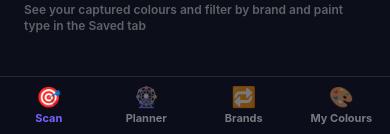
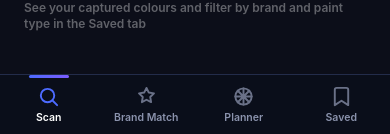
Before and after one commit to lukecode99/kids-colour-detective, a React Native app: screen / in a window 390 px wide. Shown: the part 707-841 px from the top of the page. Built offline with nearby package versions, Linux system fonts and the light colour scheme; no server answers.

Commit message:
CD-40: 4-tab nav with SVG icons, gradient underline, Saved badge [skip ci]

```diff
--- a/App.tsx
+++ b/App.tsx
@@ -3,7 +3,8 @@ import { Platform, View, Text, TouchableOpacity, StyleSheet, SafeAreaView } from
 import CameraScreen from './src/screens/CameraScreen';
 import WheelScreen from './src/screens/WheelScreen';
 import BrandMatchScreen from './src/screens/BrandMatchScreen';
-import MyColoursScreen from './src/screens/MyColoursScreen';
+import MyColoursScreen, { useSavedColors } from './src/screens/MyColoursScreen';
+import { COLORS } from './src/theme';
 
 interface State {
   hasError: boolean;
@@ -33,36 +34,104 @@ class ErrorBoundary extends React.Component<{ children: React.ReactNode }, State
   }
 }
 
-// Matches and Saved merged into My Colours (CD-13): one card per capture
-// — live scan on top, saved captures below, each with filterable matches
-// and its goes-with palette.
-// Planner (CD-17): pick a primary colour on a wheel instead of scanning.
-// Brands (CD-18): pick a brand colour, see cross-brand alternates by ΔE.
-type TabKey = 'scan' | 'wheel' | 'brands' | 'colours';
+// CD-40: 4 tabs — Scan · Brand Match · Planner · Saved.
+// "My Colours" renamed to "Saved", Brand Match promoted to top-level.
+type TabKey = 'scan' | 'brandmatch' | 'planner' | 'saved';
 
-const TABS: { key: TabKey; icon: string; label: string }[] = [
-  { key: 'scan', icon: '🎯', label: 'Scan' },
-  { key: 'wheel', icon: '🎡', label: 'Planner' },
-  { key: 'brands', icon: '🔁', label: 'Brands' },
-  { key: 'colours', icon: '🎨', label: 'My Colours' },
+// Renders an SVG icon from the design mock.
+// Web: native <svg> element via React.createElement (React Native Web passes it through).
+// Native: Unicode/emoji fallback.
+const NATIVE_ICONS: Record<TabKey, string> = {
+  scan: '🔍',
+  brandmatch: '⭐',
+  planner: '🎡',
+  saved: '🔖',
+};
+
+function TabIcon({ tab, color, size = 23 }: { tab: TabKey; color: string; size?: number }) {
+  if (Platform.OS !== 'web') {
+    return (
+      <Text style={{ fontSize: size * 0.85, lineHeight: size + 4, color }}>
+        {NATIVE_ICONS[tab]}
+      </Text>
+    );
+  }
+  // Web — inline SVG from the design mock (exact paths).
+  const ce = (React.createElement as any);
+  const p: Record<string, any> = {
+    width: size, height: size, viewBox: '0 0 24 24', fill: 'none',
+    stroke: color, strokeWidth: 2, strokeLinecap: 'round', strokeLinejoin: 'round',
+  };
+  switch (tab) {
+    case 'scan':
+      return ce('svg', p,
+        ce('circle', { key: 'c', cx: 11, cy: 11, r: 7 }),
+        ce('path', { key: 'p', d: 'M21 21l-4.3-4.3' }),
+      );
+    case 'brandmatch':
+      return ce('svg', p,
+        ce('path', { key: 'p', d: 'M12 3l2.4 4.9 5.4.8-3.9 3.8.9 5.4-4.8-2.5-4.8 2.5.9-5.4L4.2 8.7l5.4-.8z' }),
+      );
+    case 'planner':
+      return ce('svg', p,
+        ce('circle', { key: 'c', cx: 12, cy: 12, r: 8.5 }),
+        ce('path', { key: 'p', d: 'M12 3.5v17M3.5 12h17M6 6l12 12M18 6L6 18' }),
+      );
+    case 'saved':
+      return ce('svg', p,
+        ce('path', { key: 'p', d: 'M19 21l-7-4.5L5 21V5a2 2 0 012-2h10a2 2 0 012 2z' }),
+      );
+  }
+}
+
+// Active tab underline indicator (gradient on web, split view on native).
+function ActiveIndicator() {
+  if (Platform.OS === 'web') {
+    return (
+      <View
+        style={styles.activeIndicatorBase}
+        // @ts-ignore - web-only inline style for gradient
+        // eslint-disable-next-line react-native/no-inline-styles
+        {...({ style: { ...StyleSheet.flatten(styles.activeIndicatorBase), background: 'linear-gradient(90deg,#4D6BFF,#7C5CFF)' } })}
+      />
+    );
+  }
+  // Native: two-tone split approximating the gradient.
+  return (
+    <View style={styles.activeIndicatorBase}>
+      <View style={{ flex: 1, backgroundColor: COLORS.blue }} />
+      <View style={{ flex: 1, backgroundColor: COLORS.purple }} />
+    </View>
+  );
+}
+
+const TABS: { key: TabKey; label: string }[] = [
+  { key: 'scan', label: 'Scan' },
+  { key: 'brandmatch', label: 'Brand Match' },
+  { key: 'planner', label: 'Planner' },
+  { key: 'saved', label: 'Saved' },
 ];
 
-// Inactive tabs unmount entirely: that stops the camera scan loop when
-// you leave Scan, and makes Saved/Matches re-read storage on return.
+// Inactive tabs unmount entirely: stops the camera loop when you leave Scan,
+// and makes Saved re-read storage on return.
 function TabRoot() {
   const [tab, setTab] = useState<TabKey>('scan');
+  const { savedColors } = useSavedColors();
+  const savedCount = savedColors.length;
+
   return (
     <View style={styles.root}>
       <View style={{ flex: 1 }}>
         {tab === 'scan' && <CameraScreen />}
-        {tab === 'wheel' && <WheelScreen />}
-        {tab === 'brands' && <BrandMatchScreen />}
-        {tab === 'colours' && <MyColoursScreen />}
+        {tab === 'brandmatch' && <BrandMatchScreen />}
+        {tab === 'planner' && <WheelScreen />}
+        {tab === 'saved' && <MyColoursScreen />}
       </View>
       <SafeAreaView style={styles.tabBarSafe}>
         <View style={styles.tabBar}>
           {TABS.map(t => {
             const active = t.key === tab;
+            const iconColor = active ? COLORS.blue : COLORS.textMuted;
             return (
               <TouchableOpacity
                 key={t.key}
@@ -71,8 +140,18 @@ function TabRoot() {
                 accessibilityRole="tab"
                 accessibilityState={{ selected: active }}
               >
-                <Text style={[styles.tabIcon, !active && styles.tabIconInactive]}>{t.icon}</Text>
-                <Text style={[styles.tabLabel, active && styles.tabLabelActive]}>{t.label}</Text>
+                {active && <ActiveIndicator />}
+                <View style={[styles.tabIconWrap, { opacity: active ? 1 : 0.75 }]}>
+                  <TabIcon tab={t.key} color={iconColor} />
+                </View>
+                {t.key === 'saved' && savedCount > 0 && (
+                  <View style={styles.badge}>
+                    <Text style={styles.badgeText}>{savedCount > 99 ? '99+' : savedCount}</Text>
+                  </View>
+                )}
+                <Text style={[styles.tabLabel, active && styles.tabLabelActive]}>
+                  {t.label}
+                </Text>
               </TouchableOpacity>
             );
           })}
@@ -94,50 +173,74 @@ export default function App() {
 }
 
 const styles = StyleSheet.create({
-  root: { flex: 1, backgroundColor: '#0D0E1A' },
+  root: { flex: 1, backgroundColor: COLORS.bg },
   tabBarSafe: {
-    backgroundColor: 'rgba(13,14,26,0.98)',
-    borderTopWidth: StyleSheet.hairlineWidth,
-    borderTopColor: 'rgba(255,255,255,0.12)',
+    backgroundColor: COLORS.bg,
+    borderTopWidth: 1,
+    borderTopColor: COLORS.border,
   },
   tabBar: {
     flexDirection: 'row',
-    paddingTop: 6,
-    paddingBottom: Platform.OS === 'web' ? 10 : 2,
+    height: 62,
+    paddingBottom: Platform.OS === 'web' ? 10 : 0,
   },
-  tabBtn: { flex: 1, alignItems: 'center', paddingVertical: 2 },
-  tabIcon: { fontSize: 20 },
-  tabIconInactive: { opacity: 0.45 },
+  tabBtn: {
+    flex: 1,
+    alignItems: 'center',
+    paddingTop: 10,
+    position: 'relative',
+  },
+  tabIconWrap: { marginBottom: 3 },
   tabLabel: {
-    color: 'rgba(255,255,255,0.45)',
-    fontSize: 11,
-    fontWeight: '700',
-    marginTop: 2,
+    color: COLORS.textMuted,
+    fontSize: 10.5,
+    fontWeight: '600',
   },
-  tabLabelActive: { color: '#7B61FF' },
+  tabLabelActive: { color: '#fff' },
+  activeIndicatorBase: {
+    position: 'absolute',
+    top: 0,
+    width: 40,
+    height: 3,
+    borderRadius: 3,
+    overflow: 'hidden',
+    flexDirection: 'row',
+  },
+  badge: {
+    position: 'absolute',
+    top: 6,
+    right: 18,
+    backgroundColor: COLORS.purple,
+    borderRadius: 8,
+    paddingHorizontal: 5,
+    paddingVertical: 1,
+    minWidth: 16,
+    alignItems: 'center',
+  },
+  badgeText: { color: '#fff', fontSize: 10, fontWeight: '800' },
   centered: {
     flex: 1,
-    backgroundColor: '#0D0E1A',
+    backgroundColor: COLORS.bg,
     alignItems: 'center',
     justifyContent: 'center',
     padding: 32,
   },
   errorTitle: {
-    color: '#FFFFFF',
+    color: COLORS.text,
     fontSize: 24,
     fontWeight: '800',
     marginBottom: 12,
     textAlign: 'center',
   },
   errorText: {
-    color: 'rgba(255,255,255,0.55)',
+    color: COLORS.textMuted,
     fontSize: 14,
     textAlign: 'center',
     marginBottom: 24,
     fontFamily: 'monospace',
   },
   hintText: {
-    color: '#7B61FF',
+    color: COLORS.purple,
     fontSize: 16,
     textAlign: 'center',
     fontWeight: '600',
```
